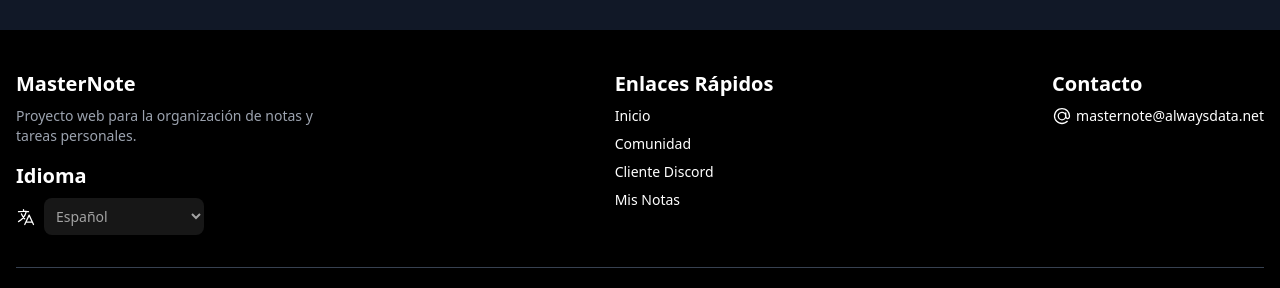
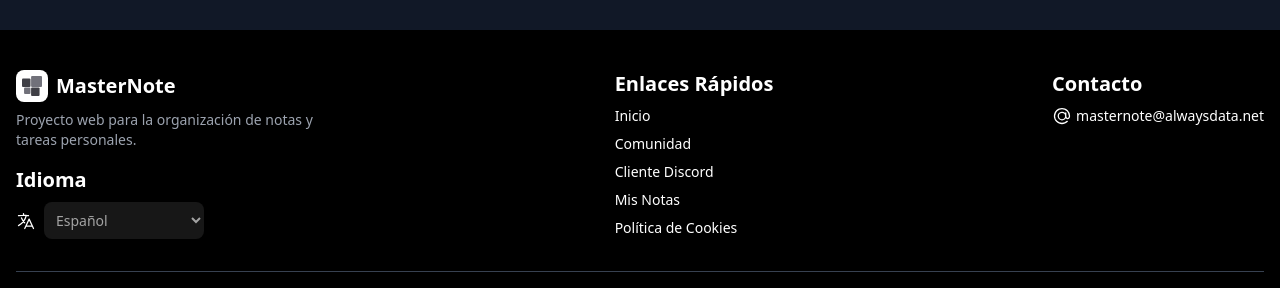
Before and after one commit to tianqueal/Proxecto-DAW-23-24, a React (Vite) app in the folder src/frontend/: page / in a window 1280 px wide. Shown: the part 2366-2654 px from the top of the page. Built offline with nearby package versions, Linux system fonts and the light colour scheme; no server answers.

Commit message:
feat: Add MasternoteLogo component and Cookies link

```diff
--- a/src/frontend/src/components/navigations/Footer.jsx
+++ b/src/frontend/src/components/navigations/Footer.jsx
@@ -2,6 +2,7 @@ import { AppName, Language as LanguageConstant } from '../../helpers/constants'
 import Language from '../../assets/heroicons/solid/Language'
 import AtSymbol from '../../assets/heroicons/solid/AtSymbol'
 import { Link } from 'react-router-dom'
+import MasternoteLogo from '../../assets/MasternoteLogo'
 
 export default function Footer() {
   const currentYear = new Date().getFullYear()
@@ -12,9 +13,17 @@ export default function Footer() {
         <section className="flex flex-col md:flex-row md:justify-between">
           <section className="mb-6 md:mb-0" aria-labelledby="about-heading">
             <article>
-              <h2 id="about-heading" className="text-xl font-bold">
-                {AppName}
-              </h2>
+              <section className="flex items-center gap-2">
+                <figure
+                  className="size-8 rounded-lg bg-white p-1.5"
+                  aria-label="Logo de Masternote"
+                >
+                  <MasternoteLogo className="h-full w-full" />
+                </figure>
+                <h2 id="about-heading" className="text-xl font-bold">
+                  {AppName}
+                </h2>
+              </section>
               <p className="mt-2 max-w-xs text-sm text-gray-400">
                 Proyecto web para la organización de notas y tareas personales.
               </p>
@@ -79,6 +88,15 @@ export default function Footer() {
                   Mis Notas
                 </Link>
               </li>
+              <li>
+                <Link
+                  to="/cookies"
+                  className="hover:underline"
+                  aria-label="Política de Cookies"
+                >
+                  Política de Cookies
+                </Link>
+              </li>
             </ul>
           </nav>
 
```
